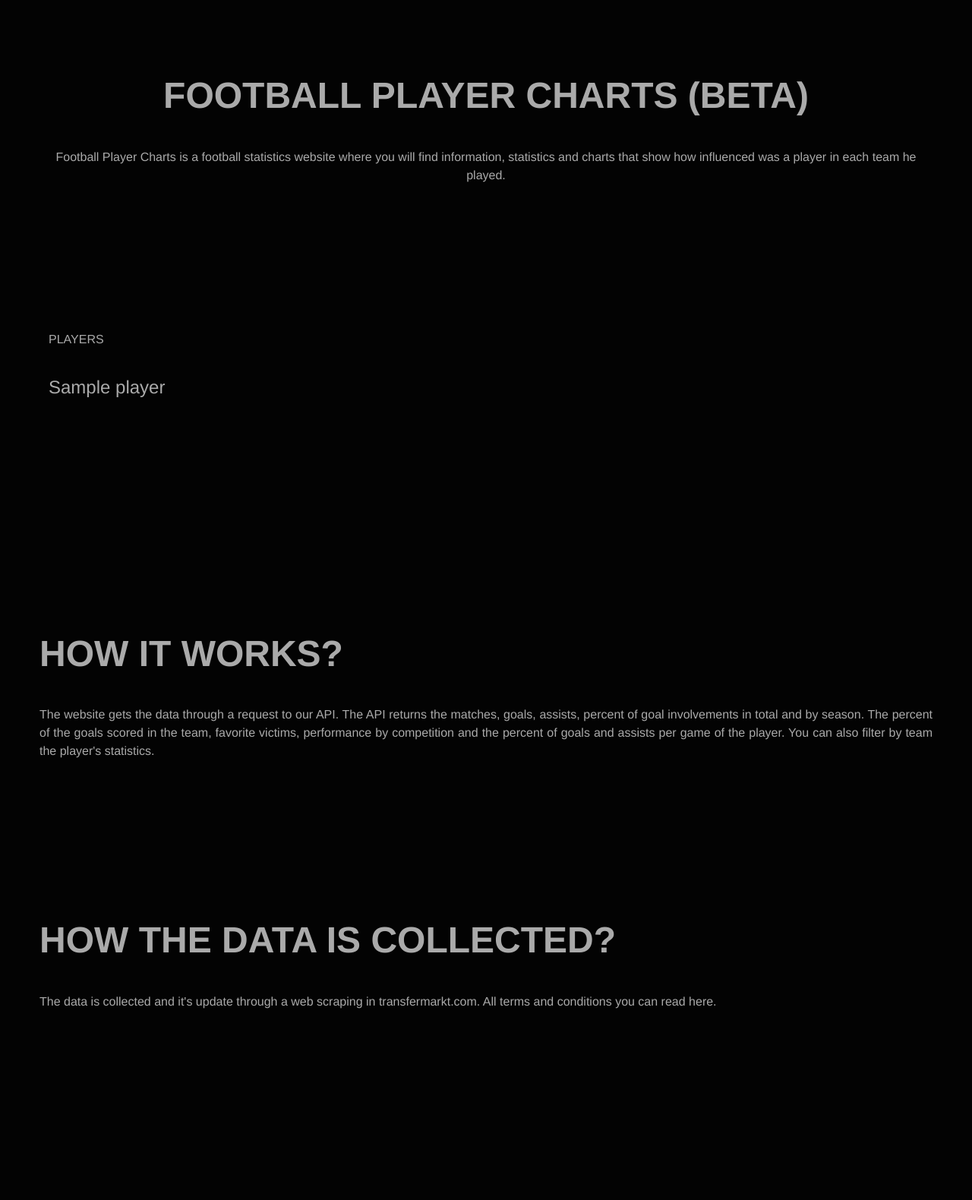
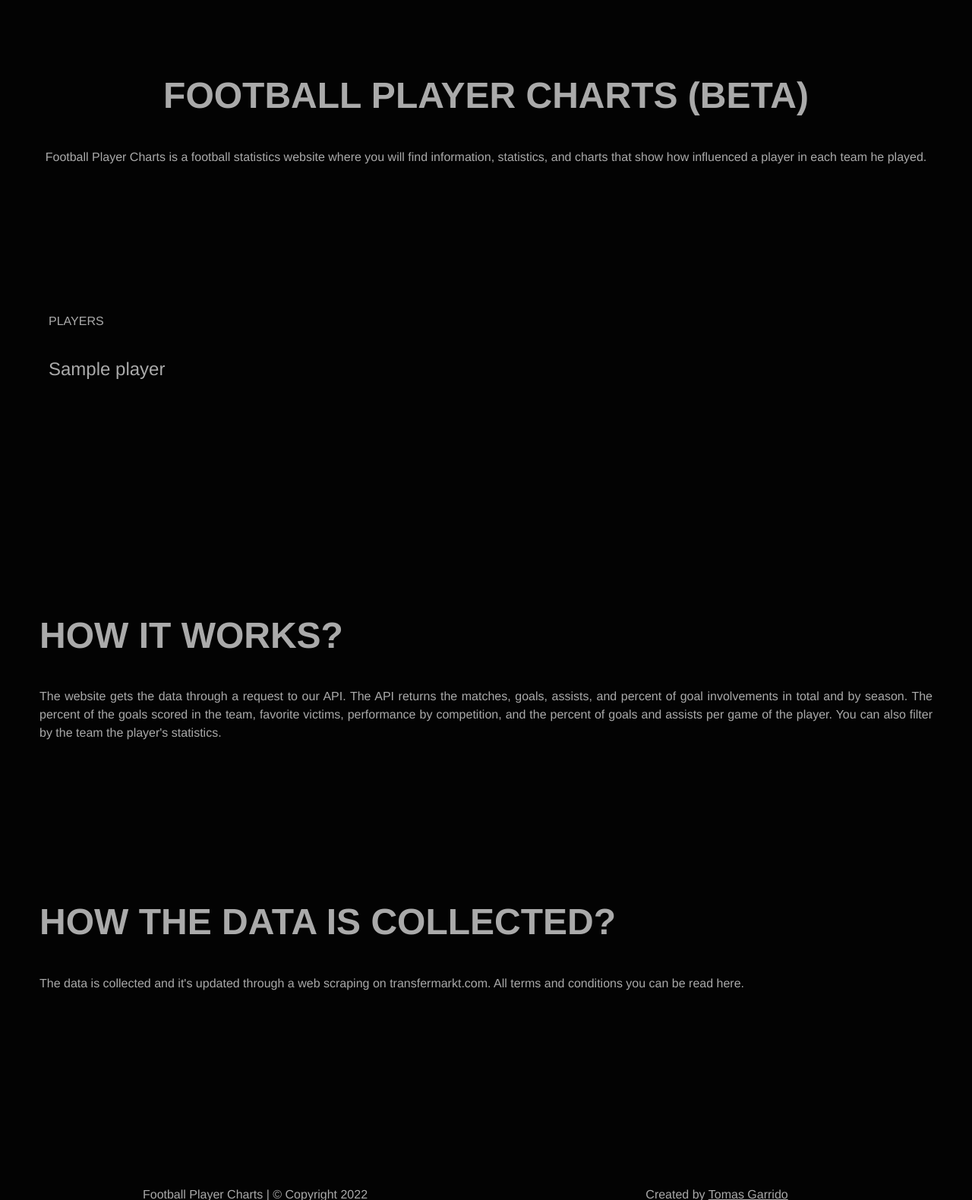
Before and after one commit to Garridot/player_charts, a Django app: page / in a window 1280 px wide. Shown: the part 735-2315 px from the top of the page at 76% size. Run offline with Django 4.2, Linux system fonts and the light colour scheme; tables that the repository leaves empty hold one stand-in row (values such as "Sample post").

Commit message:
add README.md and update home.html

```diff
--- a/templates/home.html
+++ b/templates/home.html
@@ -82,7 +82,7 @@
 
     <div class="title_home row">
         <div class="col"><h1 style="text-align: center;">Football Player Charts (BETA)</h1></div>
-        <div class="col"><p style="text-align: center;">Football Player Charts  is a football statistics website where you will find information, statistics and charts that show how influenced was a player in each team he played.</p></div>
+        <div class="col"><p style="text-align: center;">Football Player Charts is a football statistics website where you will find information, statistics, and charts that show how influenced a player in each team he played.</p></div>
     </div>
     <section class="players" style="width: 90%; margin:auto;">
         <p>PLAYERS</p>
@@ -106,11 +106,12 @@
     </section>
     <div class="title_home row">
         <div class="col"><h1>How It Works?</h1></div>
-        <div class="col"><p>The website gets the data through a request to our API. The API returns the matches, goals, assists, percent of goal involvements in total and by season. The percent of the goals scored in the team, favorite victims,  performance by competition and the percent of goals and assists per game of the player. You can also filter by team the player's statistics.</p></div>
+        <div class="col"><p>The website gets the data through a request to our API. The API returns the matches, goals, assists, and percent of goal involvements in total and by season. The percent of the goals scored in the team, favorite victims, performance by competition, and the percent of goals and assists per game of the player. You can also filter by the team the player's statistics.</p></div>
     </div>
     <div class="title_home row">
         <div class="col"><h1>How The Data Is Collected?</h1></div>
-        <div class="col"><p>The data is collected and it's update through a web scraping in <a href="https://www.transfermarkt.com/">transfermarkt.com</a>. All terms and conditions you can read <a href="https://www.transfermarkt.com/intern/anb">here</a>. </p></div>
+        <div class="col"><p>
+            The data is collected and it's updated through a web scraping on <a href="https://www.transfermarkt.com/">transfermarkt.com.</a> All terms and conditions you can be read <a href="https://www.transfermarkt.com/intern/anb">here.</a></p></div>
     </div>
 
 {% endblock %}
```
Also changed, not shown: README.md (added).
